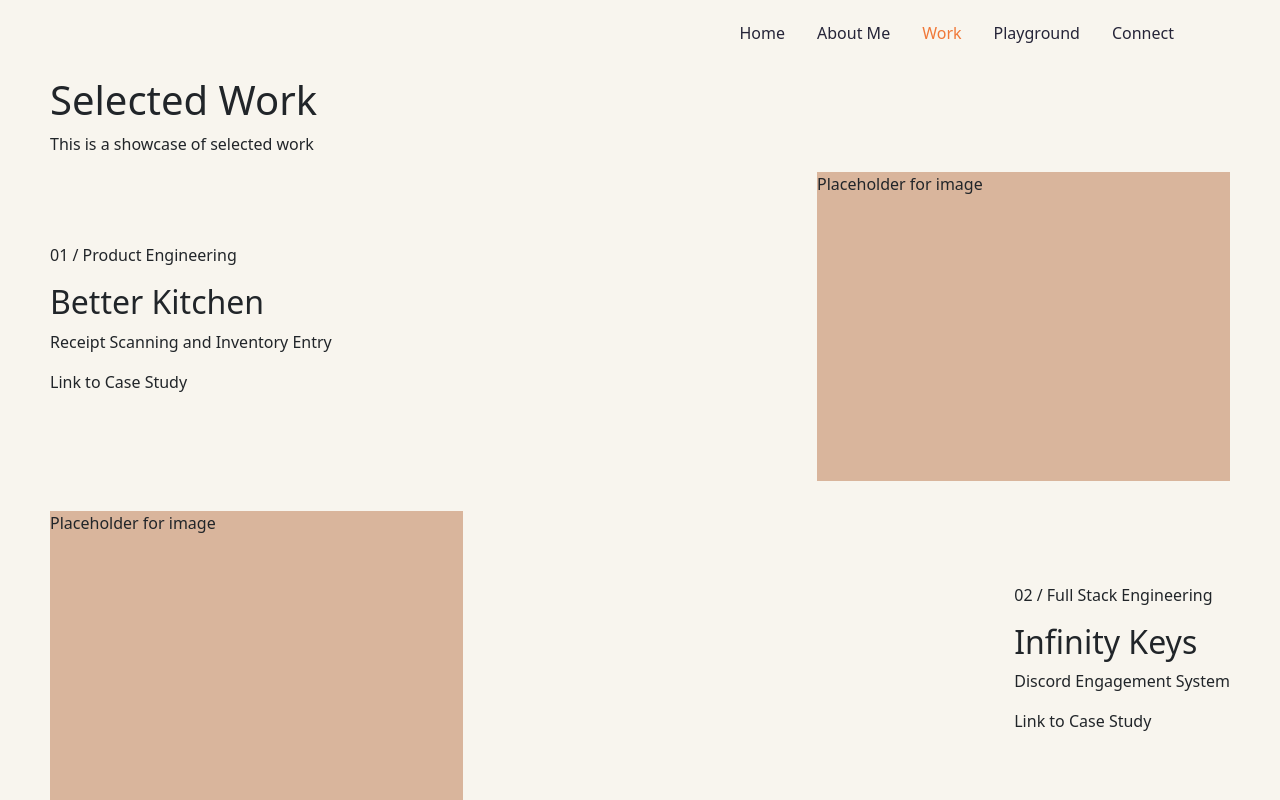
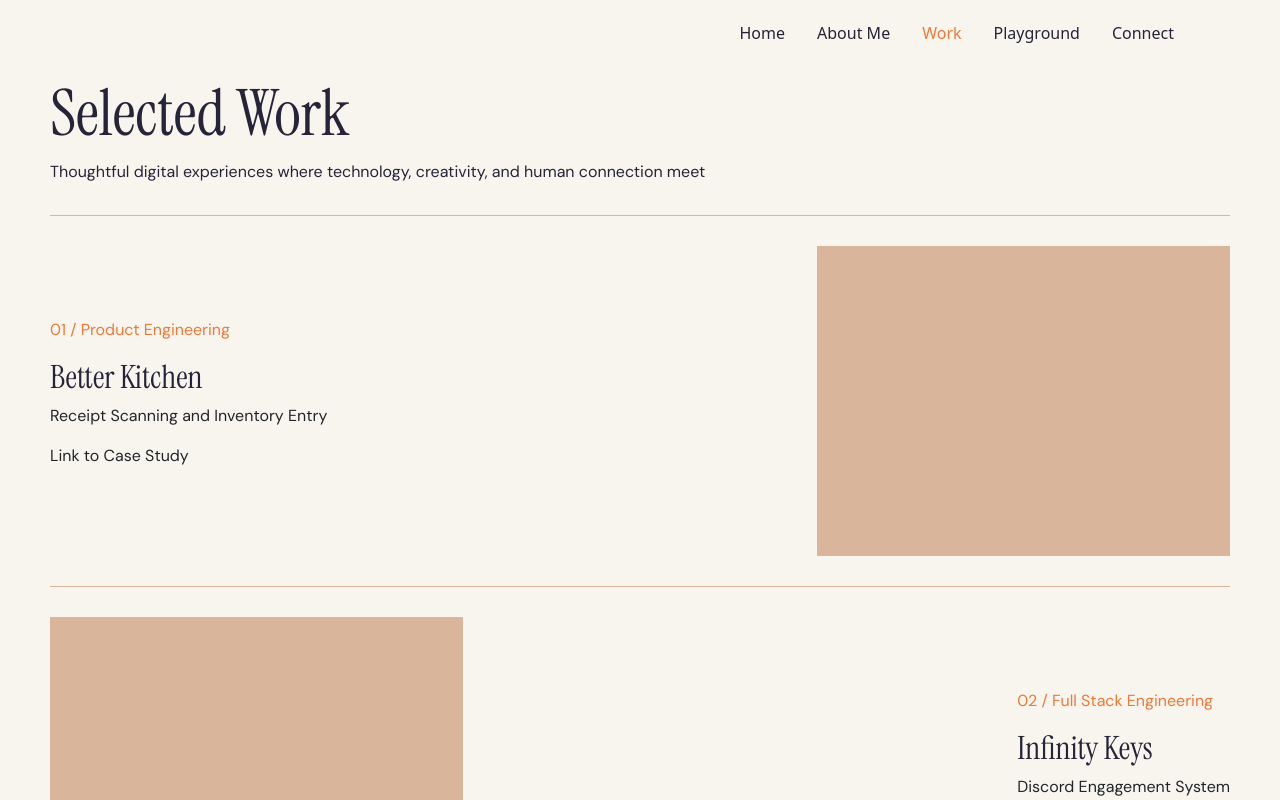
Before and after one commit to IvySwing/webpersonal, a React (Vite) app: page /work in a window 1280 px wide. Shown: the top 800 px of the page. Built offline with nearby package versions, Linux system fonts and the light colour scheme.

Commit message:
style: refine work page and homepage invitation

```diff
--- a/src/App.css
+++ b/src/App.css
@@ -32,12 +32,26 @@ body{
     font-weight: 400;
 }
 .title-block__invitation {
-    color: #252438;
+    color: #F07838;
     font-family: 'DM Sans', sans-serif;
     font-size: 0.875rem;
     font-weight: 500;
     letter-spacing: 0.05em;
+    background: transparent;
+    border: none;
+    padding: 0px;
+    cursor: pointer;
 }
+
+.arrow {
+    display: inline-block;
+    transition: transform 0.5s ease-in;
+}
+
+.title-block__invitation:hover .arrow {
+    transform: translate(4px, -4px);
+}
+
 .surprise__object {
     width: 50px;
     height: 50px;
@@ -118,6 +132,20 @@ body{
 
 .work-block {
     text-align: left;
+    border-bottom: 1px solid #D9B59C;
+    padding-bottom: 15px;
+    margin-bottom: 30px;
+}
+
+.work-block h1 {
+    font-family: 'Instrument Serif', serif;
+    font-size: clamp(2.5rem, 5vw, 5rem);
+    color: #252438;
+}
+
+.work-block p {
+    font-family: 'DM Sans', sans-serif;
+    color: #252438;
 }
 
 .project-content {
@@ -132,6 +160,21 @@ body{
     justify-content: space-between;
     align-items: center;
     gap: 10px;
+    border-bottom: 1px solid #D9B59C;
+    padding-bottom: 30px;
+}
+
+.project-block h2 {
+    font-family: 'Instrument Serif', serif;
+    color: #252438;
+}
+
+.project-block__details p {
+    font-family: 'DM Sans', sans-serif;
+}
+
+.project-block__title {
+    color: #F07838;
 }
 
 .project-block:nth-child(even) {
--- a/src/pages/Home.jsx
+++ b/src/pages/Home.jsx
@@ -21,7 +21,7 @@ function Home() {
                 setAnimated(false)
             }}
             >
-              A little curiosity goes a long way
+              A little curiosity goes a long way <span className="arrow"aria-hidden="true">↗</span>
             </button>
             {animated && <p className="title-block__description">You found me!</p>}
             {isRevealed &&
--- a/src/pages/Work.jsx
+++ b/src/pages/Work.jsx
@@ -3,40 +3,42 @@ function Work () {
         <main className="work-content">
             <section className="work-block">
                 <h1>Selected Work</h1>
-                <p>This is a showcase of selected work</p>
+                <p>Thoughtful digital experiences where technology, creativity,
+                    and human connection meet
+                </p>
             </section>
             <section className="project-content">
                 <article className="project-block">
                     <div className="project-block__details">
-                        <p>01 / Product Engineering</p>
+                        <p className="project-block__title">01 / Product Engineering</p>
                         <h2>Better Kitchen</h2>
                         <p>Receipt Scanning and Inventory Entry</p>
                         <p>Link to Case Study</p>
                     </div>
                     <div className="project-block__visuals">
-                        <p>Placeholder for image</p>
+                        <p></p>
                     </div>
                 </article>
                 <article className="project-block">
                     <div className="project-block__details">
-                        <p>02 / Full Stack Engineering</p>
+                        <p className="project-block__title">02 / Full Stack Engineering</p>
                         <h2>Infinity Keys</h2>
                         <p>Discord Engagement System</p>
                         <p>Link to Case Study</p>
                     </div>
                     <div className="project-block__visuals">
-                        <p>Placeholder for image</p>
+                        <p></p>
                     </div>
                 </article>
                 <article className="project-block">
                     <div className="project-block__details">
-                        <p>03 / Creative Technology</p>
+                        <p className="project-block__title">03 / Creative Technology</p>
                         <h2>Poem Generator</h2>
                         <p>Interactive Poetry through Motion and Play</p>
                         <p>Link to Case Study</p>
                     </div>
                     <div className="project-block__visuals">
-                        <p>Placeholder for image</p>
+                        <p></p>
                     </div>
                 </article>
             </section>
```
